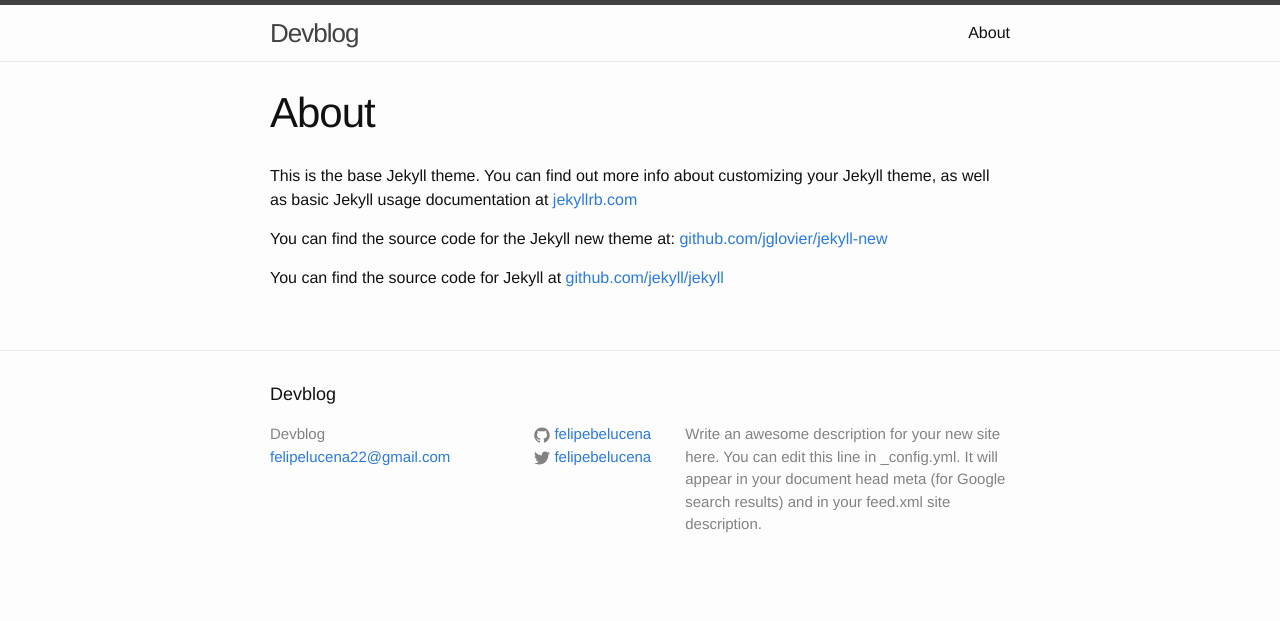
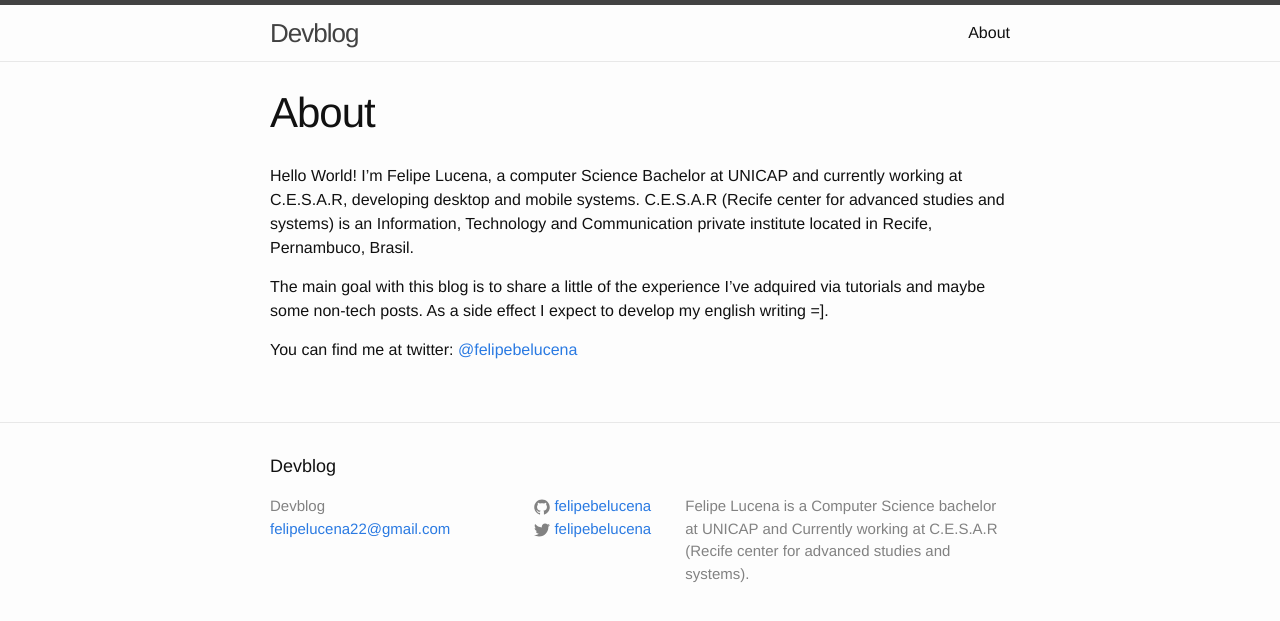
Before and after one commit to felipebelucena/felipebelucena.github.io, a Jekyll site: the page built from about.md, in a window 1280 px wide. Shown: the top 621 px of the page. Built offline with Jekyll 4.4.1, drawn with Linux system fonts in a browser that asks for light colours.

Commit message:
add about

```diff
--- a/_config.yml
+++ b/_config.yml
@@ -2,9 +2,7 @@
 title: Devblog
 email: felipelucena22@gmail.com
 description: > # this means to ignore newlines until "baseurl:"
-  Write an awesome description for your new site here. You can edit this
-  line in _config.yml. It will appear in your document head meta (for
-  Google search results) and in your feed.xml site description.
+  Felipe Lucena is a Computer Science bachelor at UNICAP and Currently working at C.E.S.A.R (Recife center for advanced studies and systems).
 baseurl: "" # the subpath of your site, e.g. /blog/
 url: "http://felipebelucena.github.io" # the base hostname & protocol for your site
 twitter_username: felipebelucena
--- a/about.md
+++ b/about.md
@@ -4,8 +4,8 @@
 permalink: /about/
 ---
 
-This is the base Jekyll theme. You can find out more info about customizing your Jekyll theme, as well as basic Jekyll usage documentation at [jekyllrb.com](http://jekyllrb.com/)
+Hello World! I'm Felipe Lucena, a computer Science Bachelor at UNICAP and currently working at C.E.S.A.R, developing desktop and mobile systems. C.E.S.A.R (Recife center for advanced studies and systems) is an Information, Technology and Communication private institute located in Recife, Pernambuco, Brasil.
 
-You can find the source code for the Jekyll new theme at: [github.com/jglovier/jekyll-new](https://github.com/jglovier/jekyll-new)
+The main goal with this blog is to share a little of the experience I've adquired via tutorials and maybe some non-tech posts. As a side effect I expect to develop my english writing =].
 
-You can find the source code for Jekyll at [github.com/jekyll/jekyll](https://github.com/jekyll/jekyll)
+You can find me at twitter: [@felipebelucena](http://www.twitter.com/felipebelucena)
```
Also changed, not shown: 5 other files.
